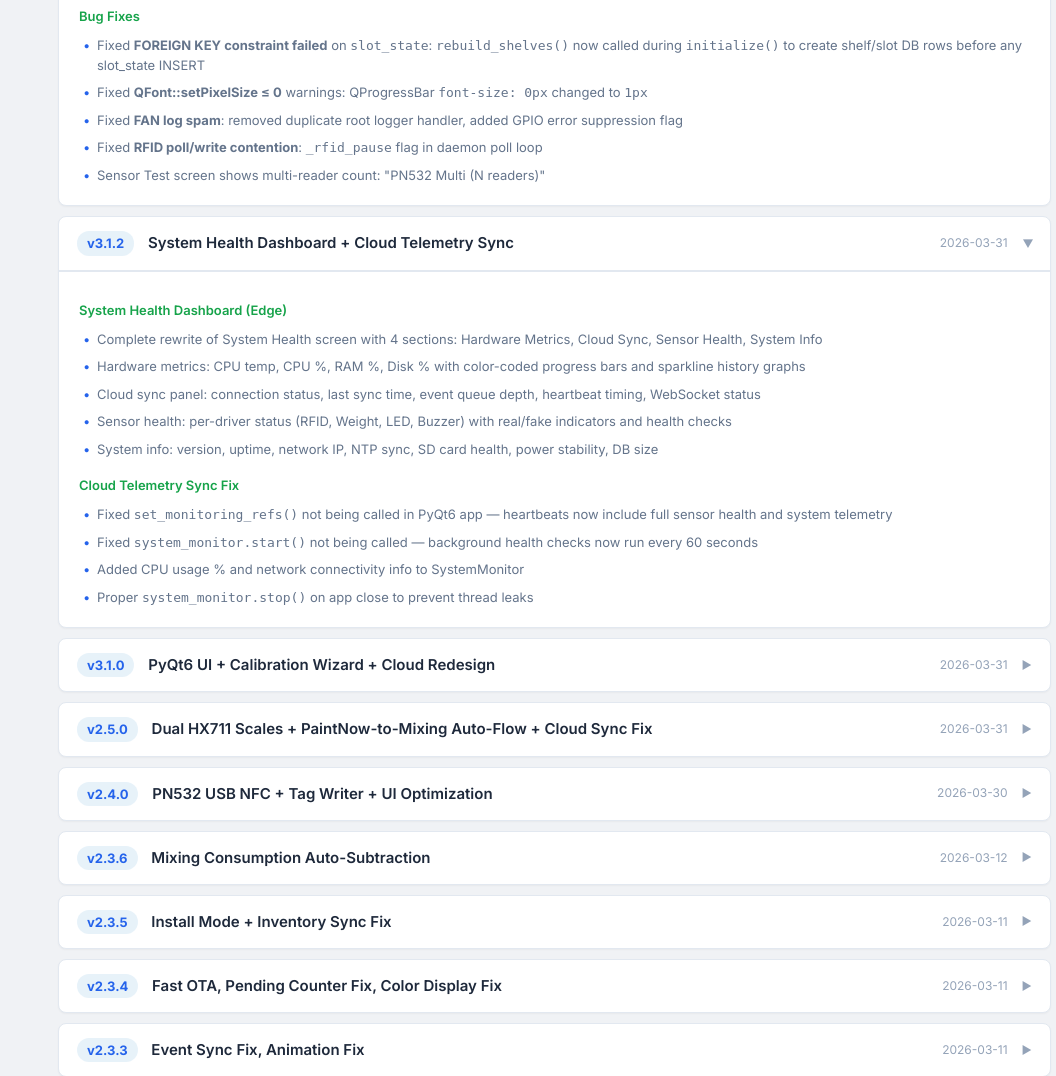
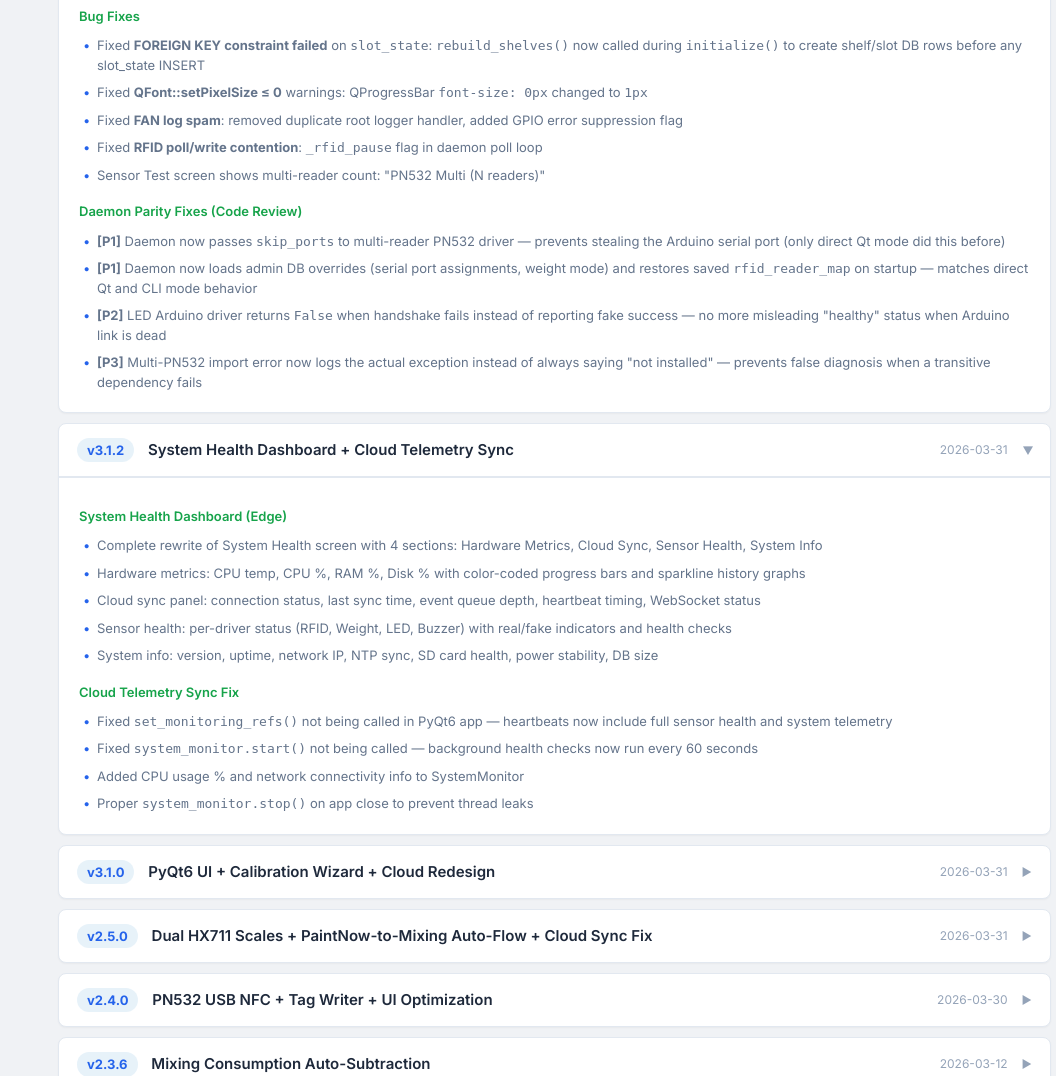
Before and after one commit to TheGuideProject/smartlocker-cloud, a FastAPI app: template app/web/templates/admin/guide.html in a window 1280 px wide. Shown: the part 4773-5849 px from the top of the page, without its empty margins (224-1280 px from the left). Run offline with FastAPI, Linux system fonts and the light colour scheme; the template is opened without the code that fills it, so the values that code supplies are empty; some libraries are stand-ins or nearby versions.

Commit message:
docs: add daemon parity fixes to v3.2.0 changelog
Co-Authored-By: Claude Opus 4.6 <noreply@anthropic.com>

```diff
--- a/app/web/templates/admin/guide.html
+++ b/app/web/templates/admin/guide.html
@@ -506,6 +506,13 @@ Sync:  Events + Mixing Sessions + Telemetry (30s)  |  Heartbeat (60s)  |  Config
                 <li>Fixed <strong>FAN log spam</strong>: removed duplicate root logger handler, added GPIO error suppression flag</li>
                 <li>Fixed <strong>RFID poll/write contention</strong>: <code>_rfid_pause</code> flag in daemon poll loop</li>
                 <li>Sensor Test screen shows multi-reader count: "PN532 Multi (N readers)"</li>
+            </ul>
+            <div class="change-subtitle">Daemon Parity Fixes (Code Review)</div>
+            <ul>
+                <li><strong>[P1]</strong> Daemon now passes <code>skip_ports</code> to multi-reader PN532 driver &mdash; prevents stealing the Arduino serial port (only direct Qt mode did this before)</li>
+                <li><strong>[P1]</strong> Daemon now loads admin DB overrides (serial port assignments, weight mode) and restores saved <code>rfid_reader_map</code> on startup &mdash; matches direct Qt and CLI mode behavior</li>
+                <li><strong>[P2]</strong> LED Arduino driver returns <code>False</code> when handshake fails instead of reporting fake success &mdash; no more misleading "healthy" status when Arduino link is dead</li>
+                <li><strong>[P3]</strong> Multi-PN532 import error now logs the actual exception instead of always saying "not installed" &mdash; prevents false diagnosis when a transitive dependency fails</li>
             </ul>
         </div>
     </details>
```
